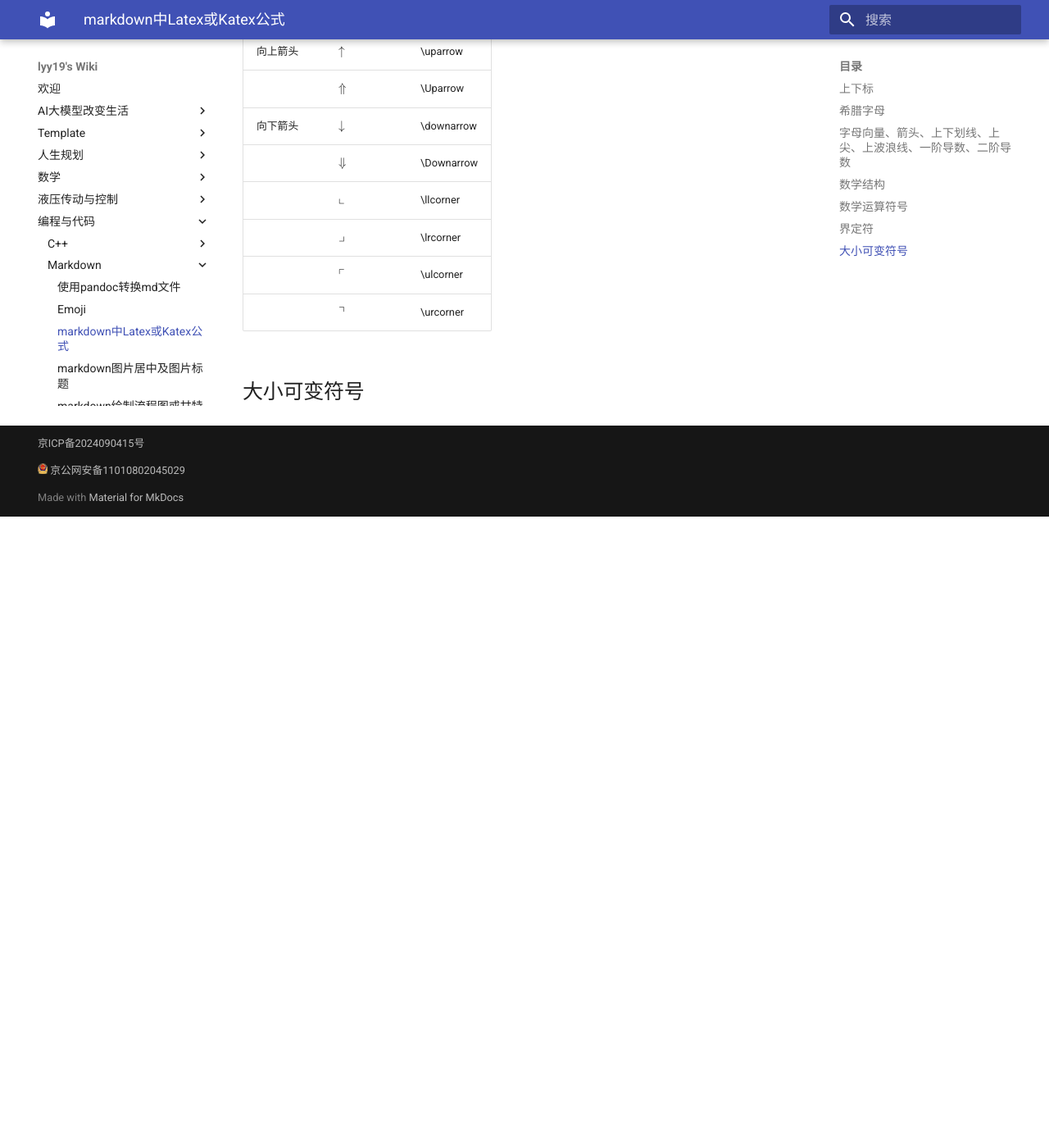
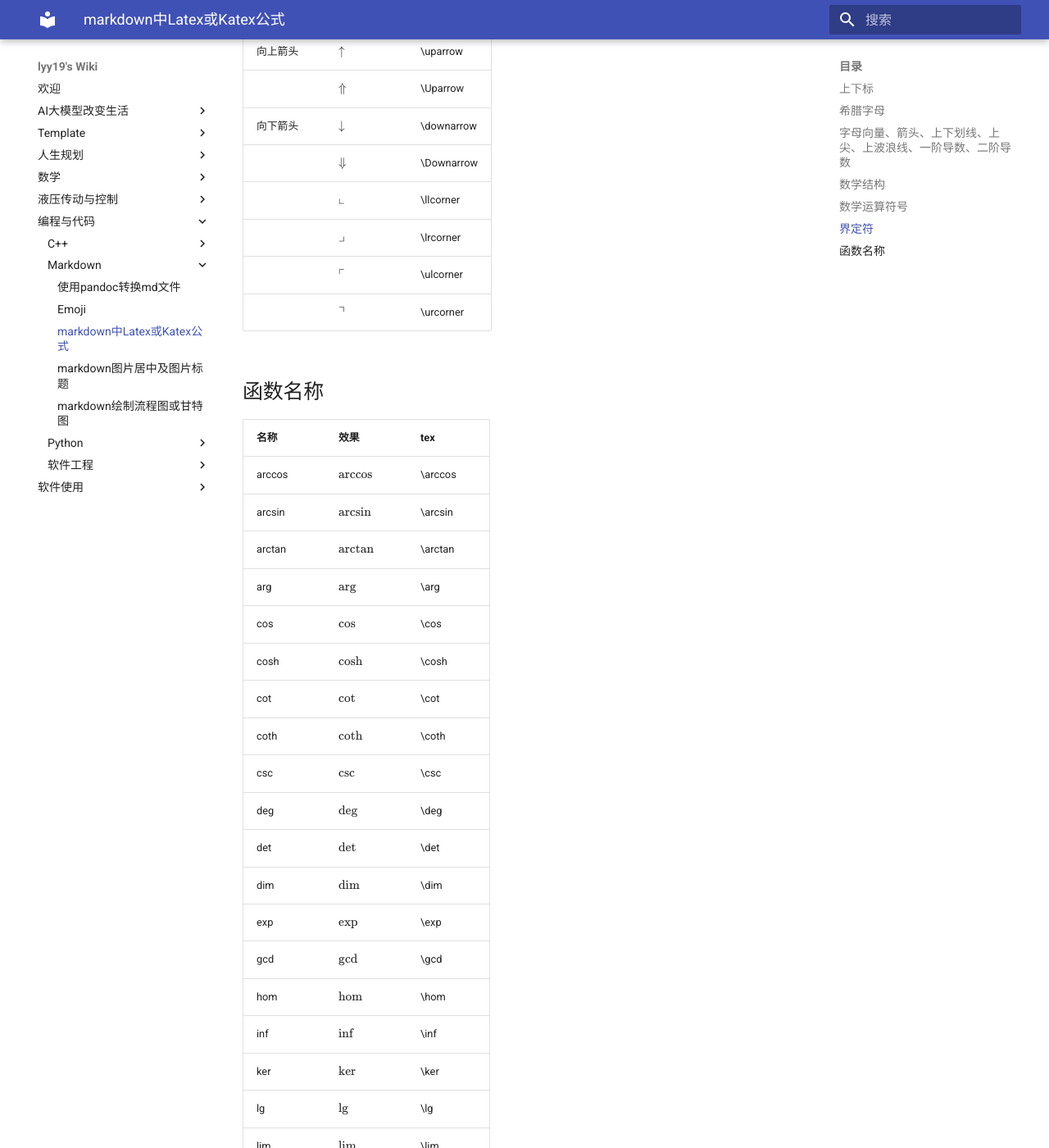
Before and after one commit to lyy1119/lyy1119.github.io, an MkDocs documentation site: the page built from docs/编程与代码/markdown/latex公式.md, in a window 1280 px wide and 1400 px high, scrolled down 5363 px. Shown: the whole window at 82% size. Built offline with MkDocs 1.6.1 and Material for MkDocs 9.7.7, drawn with Linux system fonts in a browser that asks for light colours; before the commit the page ends 5993 px from its top, so only the background shows below that; some of the changed text lies outside the part shown.

Commit message:
write exp

```diff
--- a/docs/编程与代码/markdown/latex公式.md
+++ b/docs/编程与代码/markdown/latex公式.md
@@ -137,4 +137,39 @@
 ||$\ulcorner$|\ulcorner|
 ||$\urcorner$|\urcorner|
 
-## 大小可变符号
+## 函数名称
+
+|名称|效果|tex|
+|---|---|---|
+|arccos|$\arccos$|\arccos|
+|arcsin|$\arcsin$|\arcsin|
+|arctan|$\arctan$|\arctan|
+|arg|$\arg$|\arg|
+|cos|$\cos$|\cos|
+|cosh|$\cosh$|\cosh|
+|cot|$\cot$|\cot|
+|coth|$\coth$|\coth|
+|csc|$\csc$|\csc|
+|deg|$\deg$|\deg|
+|det|$\det$|\det|
+|dim|$\dim$|\dim|
+|exp|$\exp$|\exp|
+|gcd|$\gcd$|\gcd|
+|hom|$\hom$|\hom|
+|inf|$\inf$|\inf|
+|ker|$\ker$|\ker|
+|lg|$\lg$|\lg|
+|lim|$\lim$|\lim|
+|liminf|$\liminf$|\liminf|
+|limsup|$\limsup$|\limsup|
+|ln|$\ln$|\ln|
+|log|$\log$|\log|
+|max|$\max$|\max|
+|min|$\min$|\min|
+|Pr|$\Pr$|\Pr|
+|sec|$\sec$|\sec|
+|sin|$\sin$|\sin|
+|sinh|$\sinh$|\sinh|
+|sup|$\sup$|\sup|
+|tan|$\tan$|\tan|
+|tanh|$\tanh$|\tanh|
```
